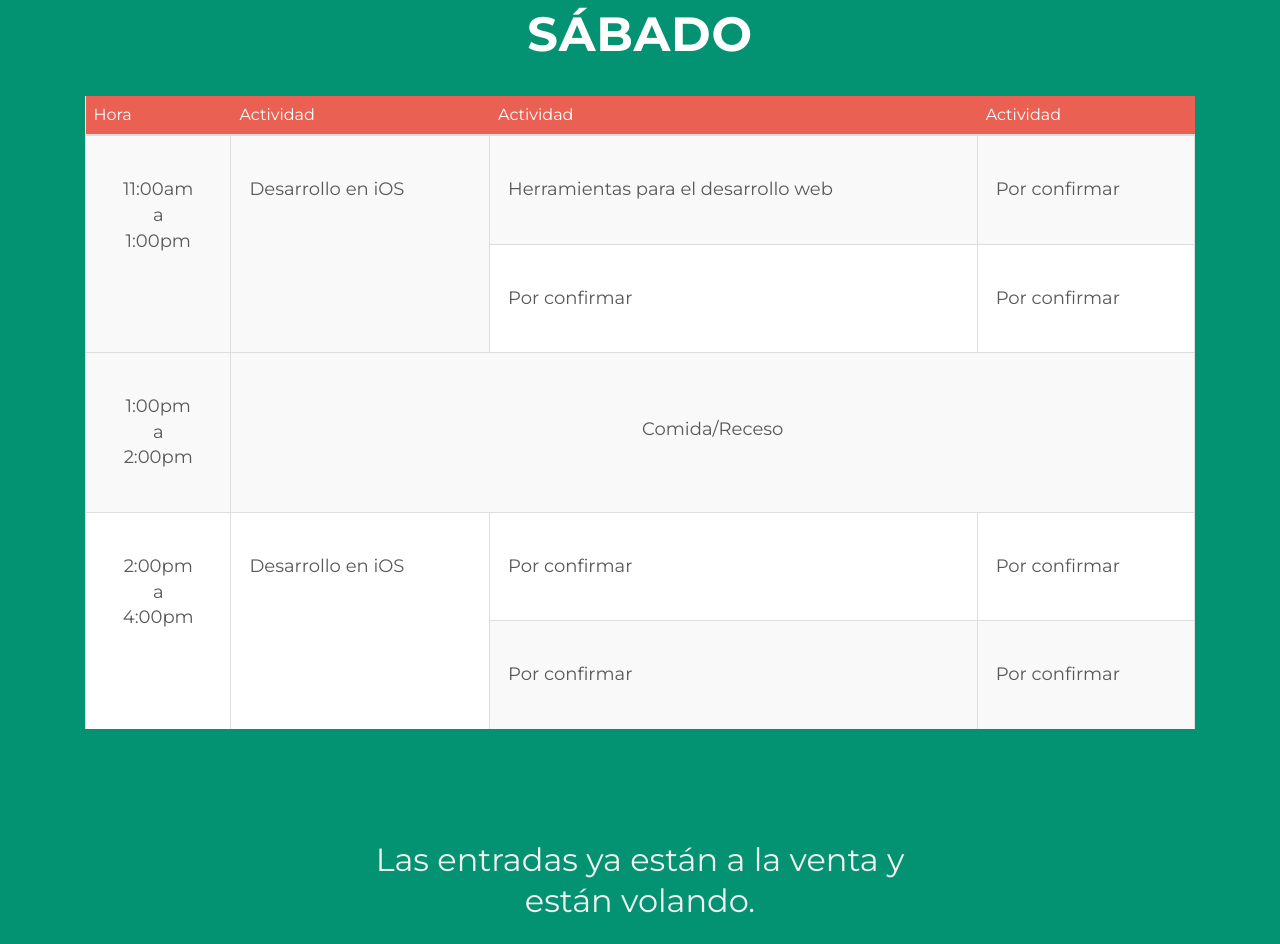
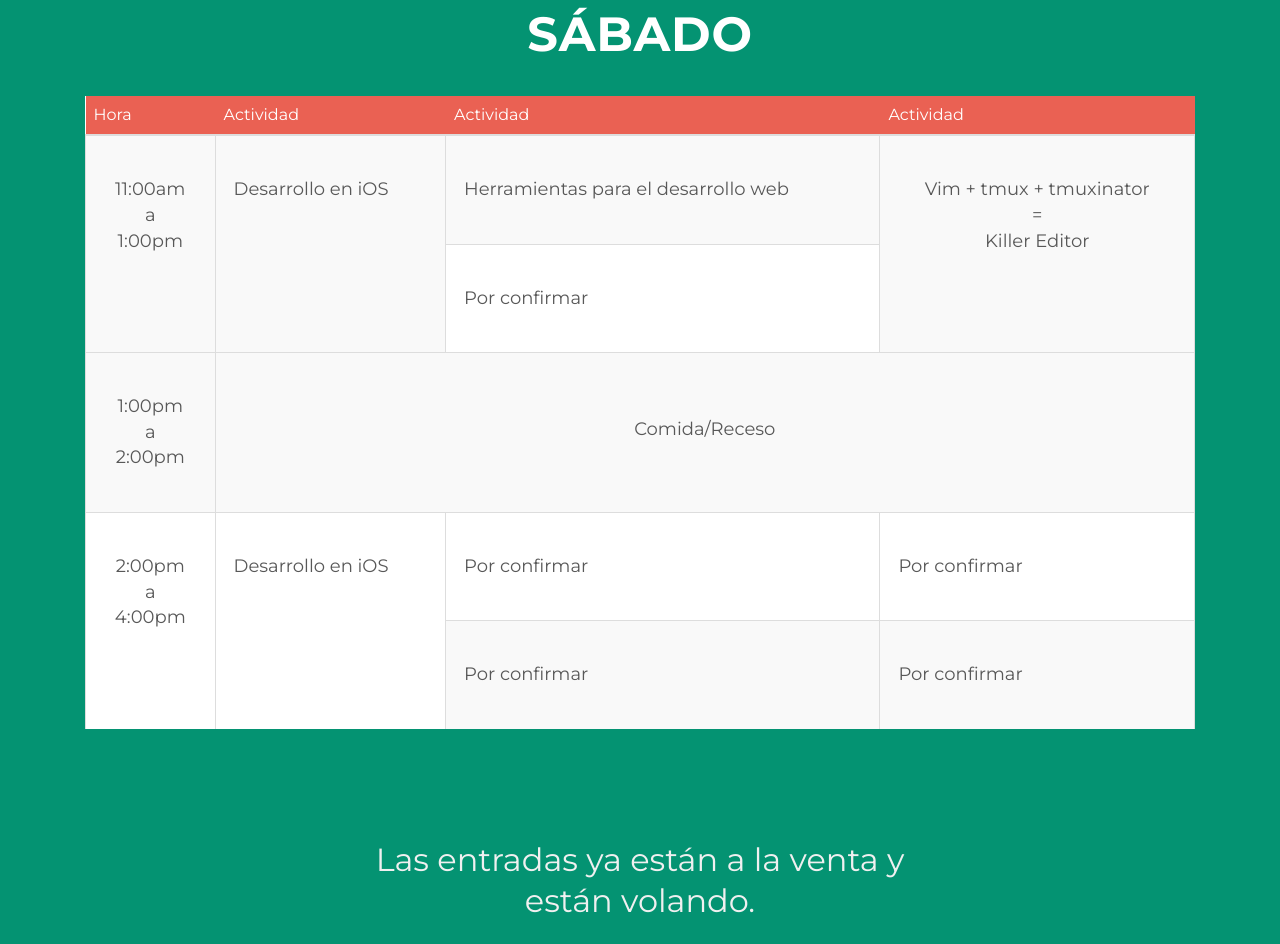
Before and after one commit to JumpstartMty/sdc, a plain HTML site: page index.html in a window 1280 px wide. Shown: the part 2925-3869 px from the top of the page. Drawn offline with nearby package versions, Linux system fonts and the light colour scheme; animation ran at ten frames a second.

Commit message:
Add a workshop

```diff
--- a/index.html
+++ b/index.html
@@ -270,11 +270,11 @@
                       <td rowspan="2"><br/><p class="hora"> 11:00am <br/> a <br/> 1:00pm</p></td>
                       <td rowspan="2"><br/><p>Desarrollo en iOS</p><br/></td>
                       <td><br/><p>Herramientas para el desarrollo web</p><br/></td>
-                      <td><br/><p>Por confirmar</p><br/></td>
+                      <td rowspan="2"><center><br/><p>Vim + tmux + tmuxinator<br/> = <br/> Killer Editor</p><br/></center></td>
                   </tr>
                   <tr>
                       <td><br/><p>Por confirmar</p><br/></td>
-                      <td><br/><p>Por confirmar</p><br/></td>
+
                   </tr>
                   <tr>
                       <td><br/><p class="hora"> 1:00pm<br/> a <br/> 2:00pm</p><br/></td>
```
Also changed, not shown: 1 other file.
